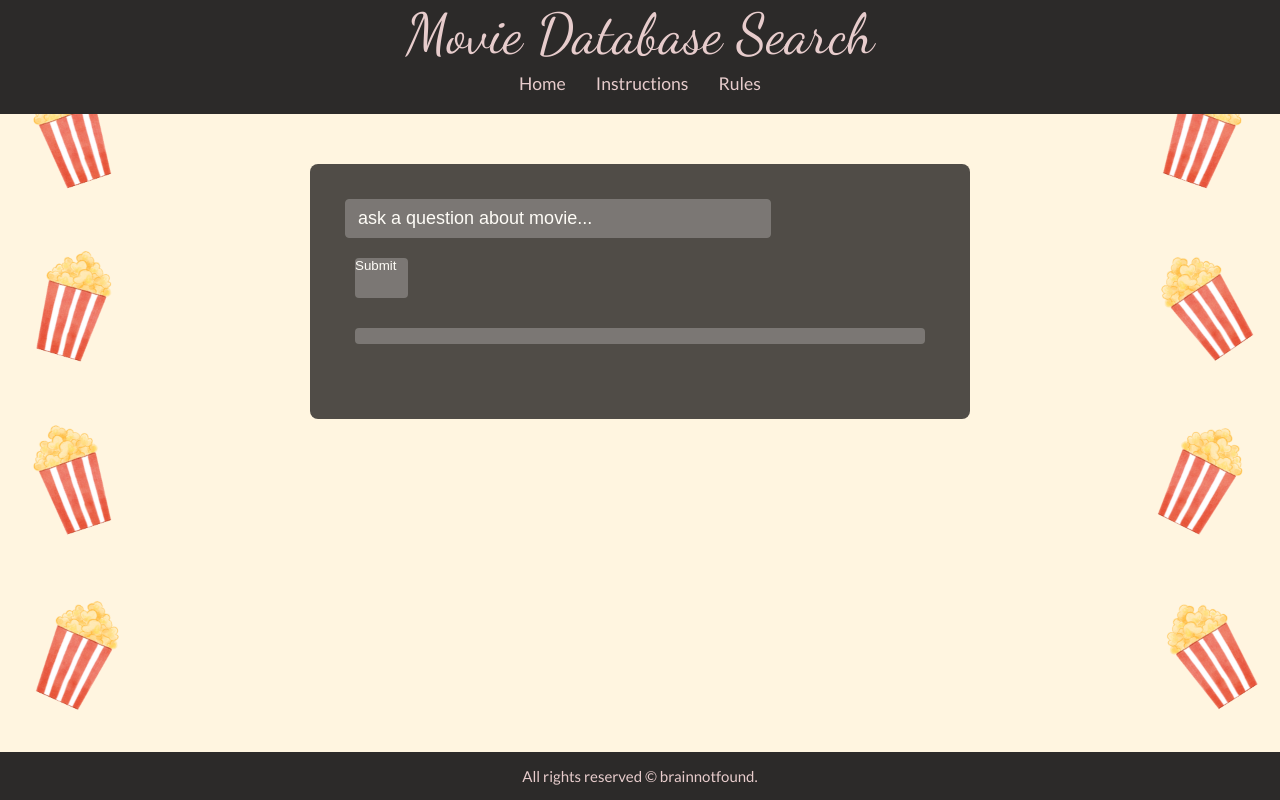
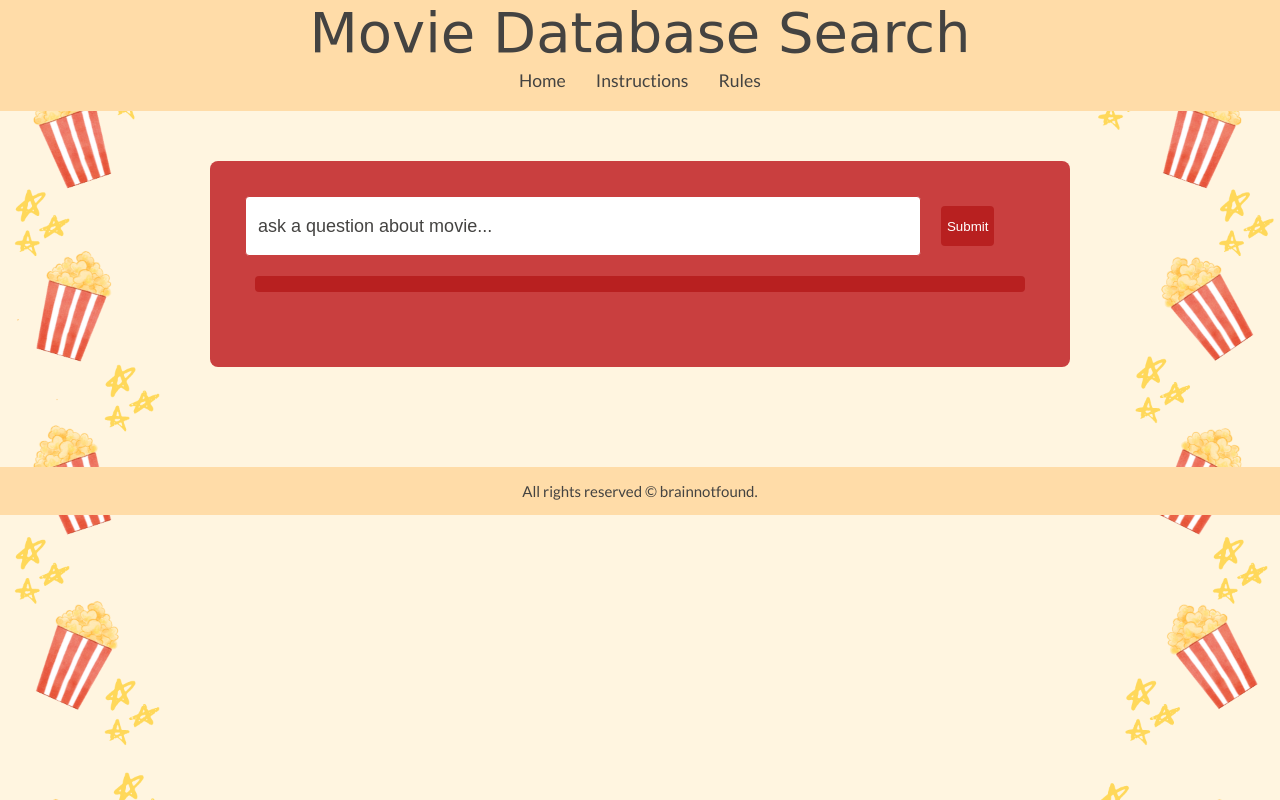
Before and after one commit to neueda/team404-sql-agent-frontend, a plain HTML site: page src/index.html in a window 1280 px wide. Drawn offline with Linux system fonts and the light colour scheme; a web font is replaced by a local one.

Commit message:
changed colours, fonts (not attached to them, they can be changed again) and fixed main container layout

```diff
--- a/src/index.html
+++ b/src/index.html
@@ -9,6 +9,7 @@
     <link rel="manifest" href="images/favicon_io/site.webmanifest">
     <link rel="preconnect" href="https://fonts.googleapis.com">
     <link rel="preconnect" href="https://fonts.gstatic.com" crossorigin>
+    <link href="https://fonts.googleapis.com/css2?family=Yomogi&display=swap" rel="stylesheet">
     <link href="https://fonts.googleapis.com/css2?family=Dancing+Script:wght@400..700&display=swap" rel="stylesheet">
     <link href="https://fonts.googleapis.com/css2?family=Lato:ital,wght@0,100;0,300;0,400;0,700;0,900;1,100;1,300;1,400;1,700;1,900&display=swap" rel="stylesheet">
     <link rel="stylesheet" href="styles.css">
@@ -22,8 +23,11 @@
             <a href=""><span class="rules">Rules</span></a>
         </nav>
     <section class="main_container" >
-        <input class="input" type="text" id="user_input" placeholder="ask a question about movie...">
-        <button class="input" type="button" id="submit_btn" onclick="give_feedback()">Submit</button>
+        <section class="input">
+            <input type="text" id="user_input" placeholder="ask a question about movie...">
+            <button type="button" id="submit_btn" onclick="give_feedback()">Submit</button>
+        </section>
+
 
     <!--
         <p id="feedback_element"></p>
--- a/src/styles.css
+++ b/src/styles.css
@@ -7,7 +7,7 @@ body {
     font-weight: 400;
     font-style: normal;
     background-color: #fff5e0;
-    background-image:url('images/background_images/sample.png');
+    background-image:url('images/background_images/continuousBG.png');
     background-repeat: repeat-y;
     background-size: 100%;
     background-position: 40%;
@@ -19,14 +19,15 @@ h1 {
     justify-content: center;
     flex-direction: column;
     align-items: center;
-    color: #e7cccc;
+    color: #444341;
     font-size: 3.5em;
     margin: 0px;
-    font-family: "Dancing Script", cursive;
-    font-optical-sizing: auto;
+    /* font-family: "Dancing Script", cursive; */
+    /* font-optical-sizing: auto; */
+    font-family: "Yomogi", cursive;
     font-weight: 400;
     font-style: normal;
-    background-color: #2c2a29;
+    background-color: #ffdca8;
 }
 
 /* navigation */
@@ -38,18 +39,18 @@ nav {
     gap: 10px;
     padding-bottom: 15px;
     margin-bottom: 50px;
-    background-color: #2c2a29;
+    background-color: #ffdca8;
 }
 
 nav a {
-    color: #e7cccc;
+    color: #444341;
     text-decoration: none;
     padding: 5px 10px;
     font-size: 1.1em;
 }
 
 nav a:hover {
-    background-color: #555;
+    background-color: #ffc266;
 }
 
 /* container of user input, button, SQl display, table */
@@ -59,14 +60,14 @@ nav a:hover {
     /* justify-content: center;
     align-items: center; */
     padding: 30px;
-    background-color: #161414;
-    opacity: 0.75;
-    max-width: 600px;
+    background-color: #c93f3f;
+    /* opacity: 0.75; */
+    min-width: 800px;
+    max-width: fit-content;
     height: fit-content;
     border-radius: 8px;
     margin: 0 auto;
     margin-bottom: 100px;
-
 }
 
 /* user input and button */
@@ -79,26 +80,27 @@ nav a:hover {
     order: 1;
     padding: 8px 12px;
     margin:5px;
-    max-width: 400px;
-    border: 1px solid #4f4e50;
+    min-width: 650px;
+    max-width: 650px;
+    border: 1px solid #c93f3f;
     border-radius: 4px;
-    background-color: #4f4e50;
-    color: #ffffff;
+    background-color: #ffffff;
+    color: #444341;
     font-size: 18px;
 }
 ::placeholder {
-  color: #ffffff;
+  color: #444341;
   opacity: 1; /* Firefox */
 }
 ::-ms-input-placeholder { /* Edge 12 -18 */
-  color: #ffffff;
+  color: #444341;
 }
 
 button {
     order: 2;
     padding: 0px;
     margin: 15px;
-    background-color: #4f4e50;
+    background-color: #b82020;
     color: #ffffff;
     border: none;
     border-radius: 4px;
@@ -108,14 +110,14 @@ button {
 }
 
 button:hover {
-    background-color: #444;
+    background-color: #b40202;
 }
 
 
 /* table */
 table {
     order: 4;
-    background-color: #4f4e50;
+    background-color: #b82020;
     margin: 15px;
     border-radius: 8px;
     color: #ffffff;
@@ -127,7 +129,7 @@ table {
     order: 3;
     margin: 15px;
     font-weight: bold;
-    background-color: #4f4e50;
+    background-color: #b82020;
     border-radius: 4px;
 }
 
@@ -138,12 +140,12 @@ table {
 
 /* footer */
 .footer {
-    background-color: #2c2a29;
-    color: #e7cccc;
+    background-color: #ffdca8;
+    color: #444341;
     text-align: center;
     padding: 15px 0;
     font-size: 15px;
-    position: fixed;
+    position: relative;
     bottom: 0;
     width: 100%;
     height: auto;
```
Also changed, not shown: src/images/background_images/continuousBG.png (added).
